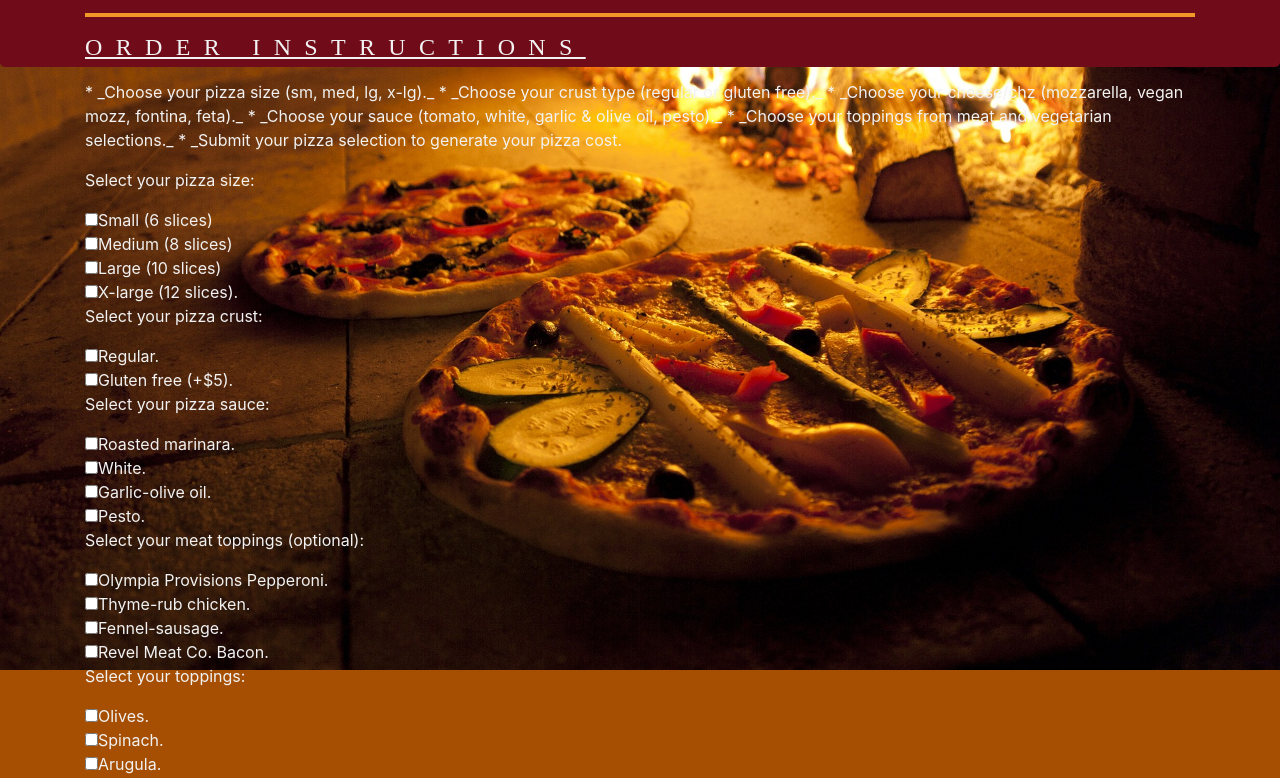
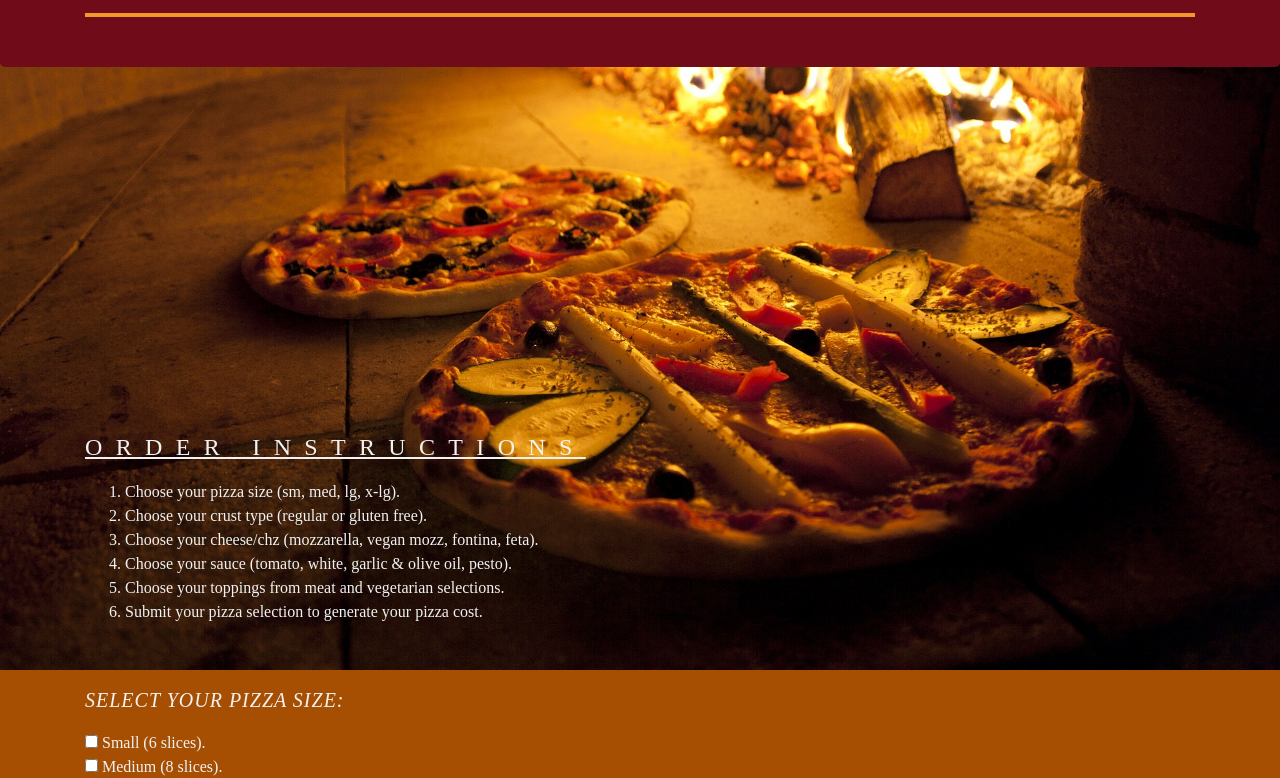
Before and after one commit to dani-t-codes/independent-project4, a plain HTML site: page index.html in a window 1280 px wide. Shown: the part 183-961 px from the top of the page. Drawn offline with Linux system fonts and the light colour scheme.

Commit message:
Add page styling and add form function

```diff
--- a/css/styles.css
+++ b/css/styles.css
@@ -7,12 +7,6 @@
   display: block;
 }
 
-h4 {
-  font-family: Piazzolla;
-  letter-spacing:10pt;
-  text-decoration: underline;
-  padding-bottom: 10px;
-}
 
 hr.header {
   border: 2px solid #F29829;
@@ -22,6 +16,14 @@ hr.header {
   height: 250px;
 }
 
+h4 {
+  font-family: Piazzolla;
+  letter-spacing:10pt;
+  text-decoration: underline;
+  padding-top: 400px;
+  padding-bottom: 10px;
+}
+
 body {
   background-image: url("/images/woodoven-pizza.jpg");
   background-repeat: no-repeat;
@@ -29,6 +31,18 @@ body {
   position: relative;
   background-color: #A64F03;
   color: #F2F2F2;
+  font-family: Piazzolla;
+}
+
+#pizza-builder {
+  padding-top: 30px;
+}
+
+#pizza-builder p {
+  font-size: 20px;
+  padding-top: 15px;
+  font-style: italic;
+  letter-spacing: 1px;
 }
 
 #dream-pizza-show {
--- a/index.html
+++ b/index.html
@@ -16,47 +16,49 @@
     </div>
     <div class="container">
       <h4>ORDER INSTRUCTIONS</h4>
-      <p> * _Choose your pizza size (sm, med, lg, x-lg)._
-        * _Choose your crust type (regular or gluten free)._
-        * _Choose your cheese/chz (mozzarella, vegan mozz, fontina, feta)._
-        * _Choose your sauce (tomato, white, garlic & olive oil, pesto)._
-        * _Choose your toppings from meat and vegetarian selections._
-        * _Submit your pizza selection to generate your pizza cost.</p>
+      <ol>
+        <li>Choose your pizza size (sm, med, lg, x-lg).</li>
+        <li>Choose your crust type (regular or gluten free).</li>
+        <li>Choose your cheese/chz (mozzarella, vegan mozz, fontina, feta).</li>
+        <li>Choose your sauce (tomato, white, garlic & olive oil, pesto).</li>
+        <li>Choose your toppings from meat and vegetarian selections.</li>
+        <li>Submit your pizza selection to generate your pizza cost.</li>
+      </ol>
       <form id="pizza-builder">
         <div class="form-group">
-          <p>Select your pizza size:</p>
-          <input type="checkbox" name="pizza-size" value="sm">Small (6 slices)<br>
-          <input type="checkbox" name="pizza-size" value="med">Medium (8 slices)<br>
-          <input type="checkbox" name="pizza-size" value="lg">Large (10 slices)<br>
-          <input type="checkbox" name="pizza-size" value="x-lg">X-large (12 slices).<br>
+          <p>SELECT YOUR PIZZA SIZE:</p>
+          <input type="checkbox" name="pizza-size" value="sm"> Small (6 slices).<br>
+          <input type="checkbox" name="pizza-size" value="med"> Medium (8 slices).<br>
+          <input type="checkbox" name="pizza-size" value="lg"> Large (10 slices).<br>
+          <input type="checkbox" name="pizza-size" value="x-lg"> X-large (12 slices).<br>
 
-          <p>Select your pizza crust:</p>
-          <input type="checkbox" name="pizza-crust" value="reg">Regular.<br>
-          <input type="checkbox" name="pizza-crust" value="gf">Gluten free (+$5).<br>
+          <p>SELECT YOUR PIZZA CRUST:</p>
+          <input type="checkbox" name="pizza-crust" value="reg"> Regular crust.<br>
+          <input type="checkbox" name="pizza-crust" value="gf"> Gluten free (+$5).<br>
 
-          <p>Select your pizza sauce:</p>
-          <input type="checkbox" name="pizza-sauce" value="red">Roasted marinara.<br>
-          <input type="checkbox" name="pizza-sauce" value="white">White.<br>
-          <input type="checkbox" name="pizza-sauce" value="gar-evoo">Garlic-olive oil.<br>
-          <input type="checkbox" name="pizza-sauce" value="pesto">Pesto.<br>
+          <p>SELECT YOUR PIZZA SAUCE:</p>
+          <input type="checkbox" name="pizza-sauce" value="red"> Roasted marinara.<br>
+          <input type="checkbox" name="pizza-sauce" value="white"> White.<br>
+          <input type="checkbox" name="pizza-sauce" value="gar-evoo"> Garlic-olive oil.<br>
+          <input type="checkbox" name="pizza-sauce" value="pesto"> Pesto.<br>
 
-          <p>Select your meat toppings (optional):</p>
-          <input type="checkbox" name="pizza-meat" value="pepperoni">Olympia Provisions Pepperoni.<br>
-          <input type="checkbox" name="pizza-meat" value="chicken">Thyme-rub chicken.<br>
-          <input type="checkbox" name="pizza-meat" value="sausage">Fennel-sausage.<br>
-          <input type="checkbox" name="pizza-meat" value="bacon">Revel Meat Co. Bacon.<br>
+          <p>SELECT YOUR MEAT ( optional ) :</p>
+          <input type="checkbox" name="pizza-meat" value="pepperoni"> Olympia Provisions Pepperoni.<br>
+          <input type="checkbox" name="pizza-meat" value="chicken"> Thyme-rub chicken.<br>
+          <input type="checkbox" name="pizza-meat" value="sausage"> Fennel-sausage.<br>
+          <input type="checkbox" name="pizza-meat" value="bacon"> Revel Meat Co. Bacon.<br>
 
-          <p>Select your toppings:</p>
-          <input type="checkbox" name="pizza-veg" value="olives">Olives.<br>
-          <input type="checkbox" name="pizza-veg" value="spinach">Spinach.<br>
-          <input type="checkbox" name="pizza-veg" value="arugula">Arugula.<br>
-          <input type="checkbox" name="pizza-veg" value="garlic">Garlic.<br>
-          <input type="checkbox" name="pizza-veg" value="jalapeno">Pickled jalapenos.<br>
-          <input type="checkbox" name="pizza-veg" value="chiles">Mama Lil's Peppers.<br>
-          <input type="checkbox" name="pizza-veg" value="mushrooms">Chanterelle mushrooms.<br>
-          <input type="checkbox" name="pizza-veg" value="onion">Carmelized onions.<br>
-          <input type="checkbox" name="pizza-veg" value="tomato">Heirloom tomato slices.<br>
-          <input type="checkbox" name="pizza-veg" value="basil">Fresh basil.<br>
+          <p>SELECT YOUR TOPPINGS:</p>
+          <input type="checkbox" name="pizza-veg" value="olives"> Olives.<br>
+          <input type="checkbox" name="pizza-veg" value="spinach"> Spinach.<br>
+          <input type="checkbox" name="pizza-veg" value="arugula"> Arugula.<br>
+          <input type="checkbox" name="pizza-veg" value="garlic"> Garlic.<br>
+          <input type="checkbox" name="pizza-veg" value="jalapeno"> Pickled jalapenos.<br>
+          <input type="checkbox" name="pizza-veg" value="chiles"> Mama Lil's Peppers.<br>
+          <input type="checkbox" name="pizza-veg" value="mushrooms"> Chanterelle mushrooms.<br>
+          <input type="checkbox" name="pizza-veg" value="onion"> Carmelized onions.<br>
+          <input type="checkbox" name="pizza-veg" value="tomato"> Heirloom tomato slices.<br>
+          <input type="checkbox" name="pizza-veg" value="basil"> Fresh basil.<br>
         </div>
         <button type="submit">Build my dream (pizza)!</button>
       </form>
--- a/js/scripts.js
+++ b/js/scripts.js
@@ -0,0 +1,14 @@
+//Business Logic
+
+//User Interface
+$(document).ready(function() {
+  $("form#pizza-builder").submit(function(event) {
+    event.preventDefault();
+    $("#dream-pizza-show").show();
+    $("input:checkbox[name=pizza-size]:checked").each(function() {
+      const pizzaSize = $(this).val();
+      $('#dream-pizza-show').append(pizzaSize + "<br>");
+    });
+    $('#pizza-builder').hide();
+  });
+});
```
